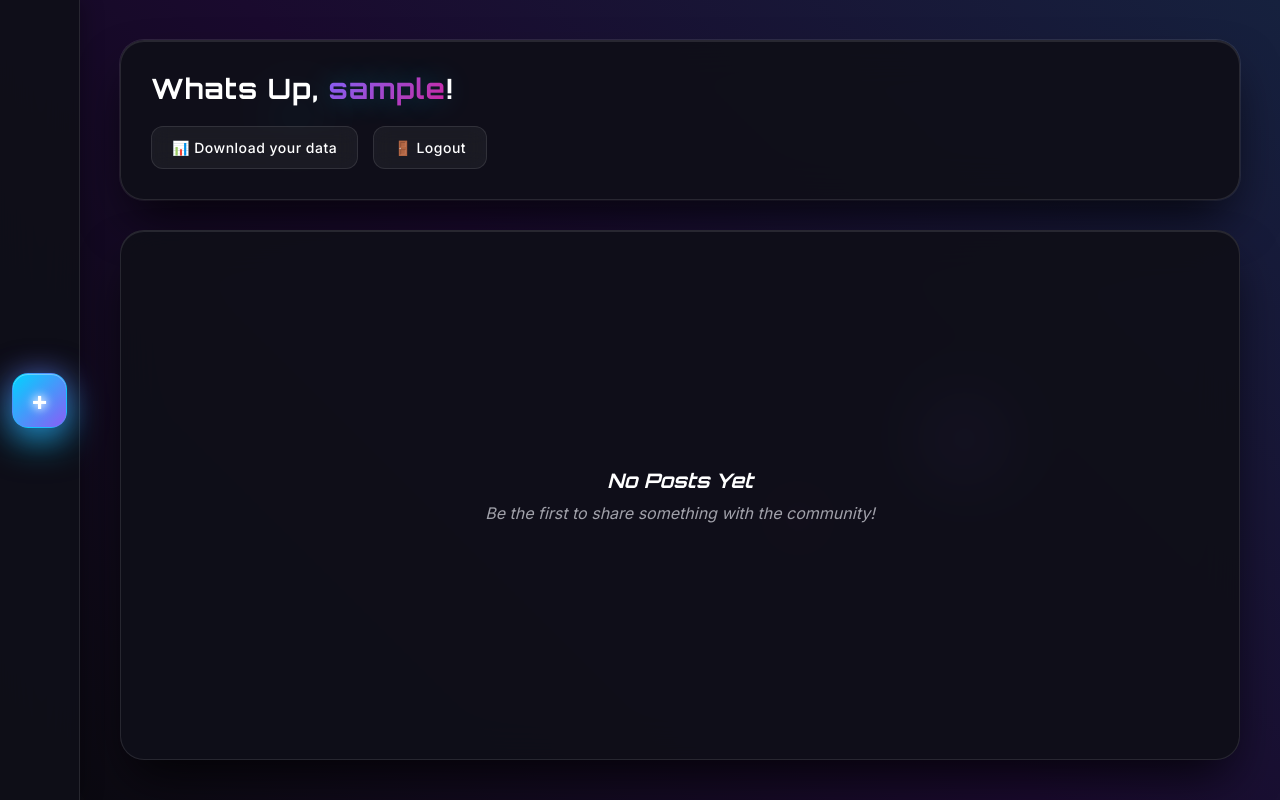
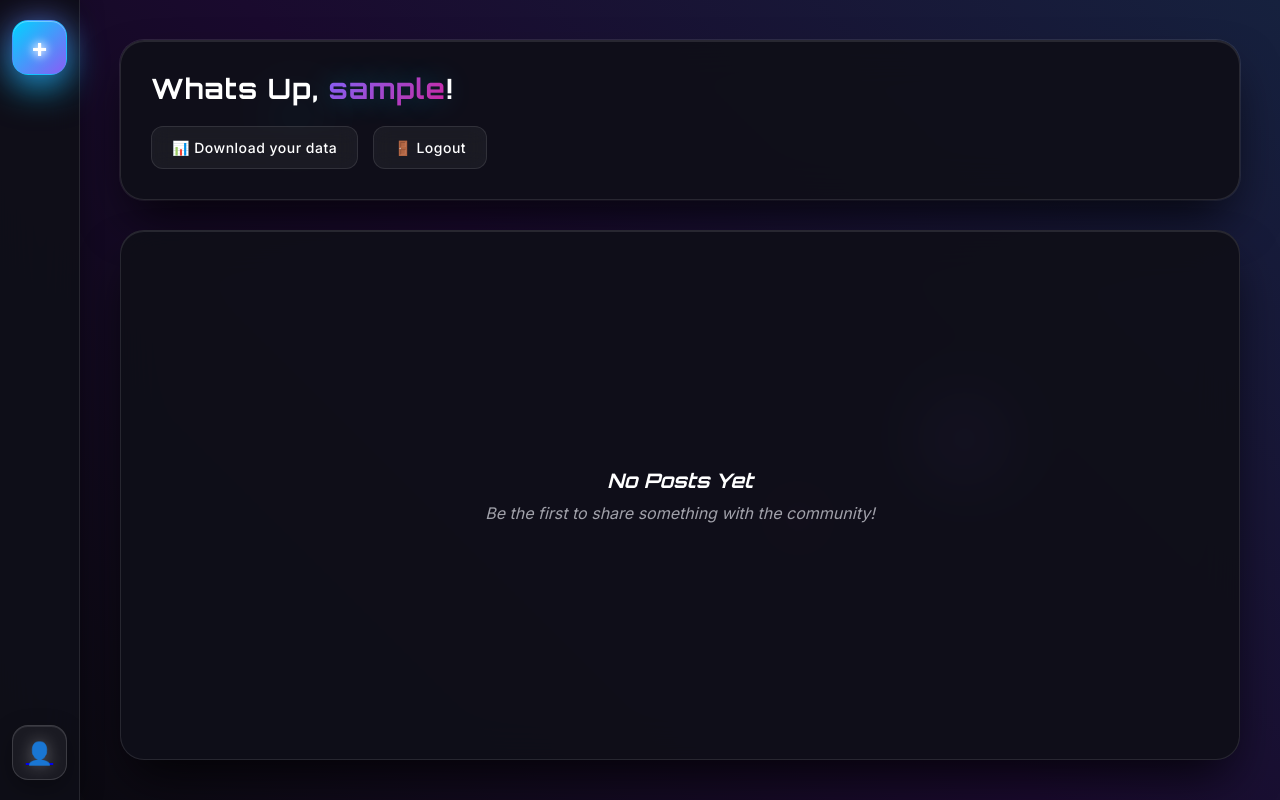
Before and after one commit to 5XGhost143/T4XNetwork, a Flask app: page / in a window 1280 px wide. Run offline with Flask 3, Linux system fonts and the light colour scheme; the visitor is signed in with stand-in values (Sample User, id 1); data comes from the database, SQL or seed files in the repository; data that the repository does not hold is empty.

Commit message:
first attempts to make an user profile

```diff
--- a/Server.py
+++ b/Server.py
@@ -13,6 +13,7 @@ with open("config/flask_config.json") as config_file:
 
 port = config.get("port", 5000)
 host = config.get("host", "0.0.0.0")
+
 
 blue = "\033[34m"
 yellow = "\033[33m"
--- a/static/css/home.css
+++ b/static/css/home.css
@@ -97,11 +97,41 @@ body {
     display: flex;
     flex-direction: column;
     align-items: center;
-    justify-content: center;
+    justify-content: space-between;
     padding: 20px 0;
     box-shadow: 2px 0 20px rgba(0, 0, 0, 0.3);
     position: relative;
     z-index: 10;
+}
+
+.sidebar-spacer {
+    flex: 1;
+}
+
+.sidebar-icon.account {
+    background: var(--glass-bg);
+    border: 1px solid rgba(255, 255, 255, 0.15);
+    box-shadow:
+        0 8px 25px rgba(0, 0, 0, 0.3),
+        inset 0 1px 0 rgba(255, 255, 255, 0.1);
+    transition: all 0.3s ease;
+}
+
+.sidebar-icon.account:hover {
+    background: rgba(255, 255, 255, 0.1);
+    border-color: rgba(255, 255, 255, 0.3);
+    transform: translateY(-2px);
+    box-shadow:
+        0 12px 30px rgba(0, 0, 0, 0.4),
+        0 0 20px rgba(255, 255, 255, 0.1),
+        inset 0 1px 0 rgba(255, 255, 255, 0.2);
+}
+
+.account-icon {
+    color: var(--text-primary);
+    font-size: 22px;
+    transition: all 0.3s ease;
+    filter: drop-shadow(0 0 8px rgba(255, 255, 255, 0.3));
 }
 
 .sidebar-icon {
--- a/templates/home.html
+++ b/templates/home.html
@@ -19,6 +19,12 @@
         <div class="sidebar-icon plus" id="openSpotlight">
             <span class="plus-icon">+</span>
         </div>
+
+        <div class="sidebar-spacer"></div>
+
+        <a href="/logout" class="sidebar-icon account" id="accountIcon">
+            <span class="account-icon">👤</span>
+        </a>
     </div>
 
     <div class="main-content">
```
